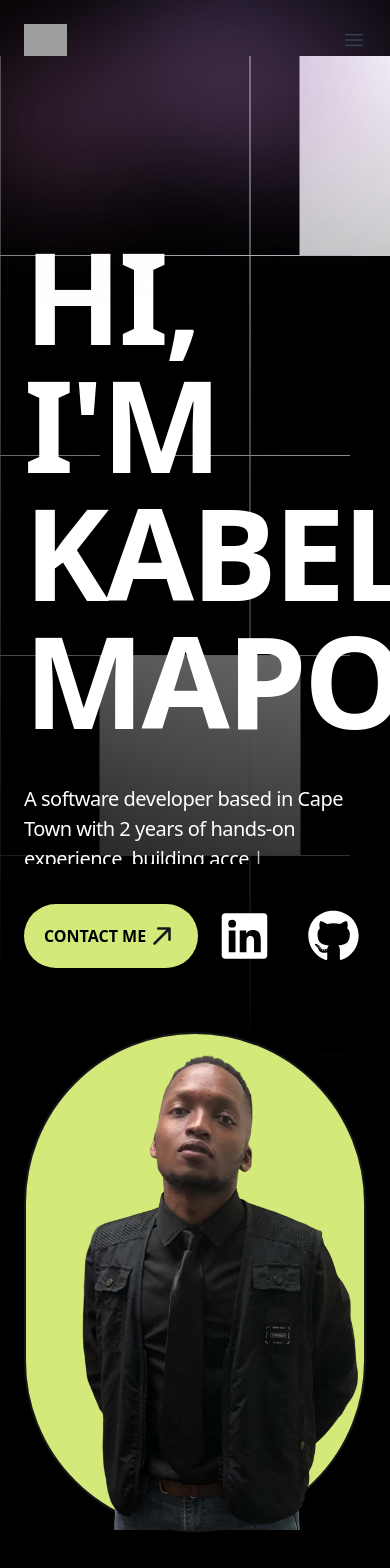
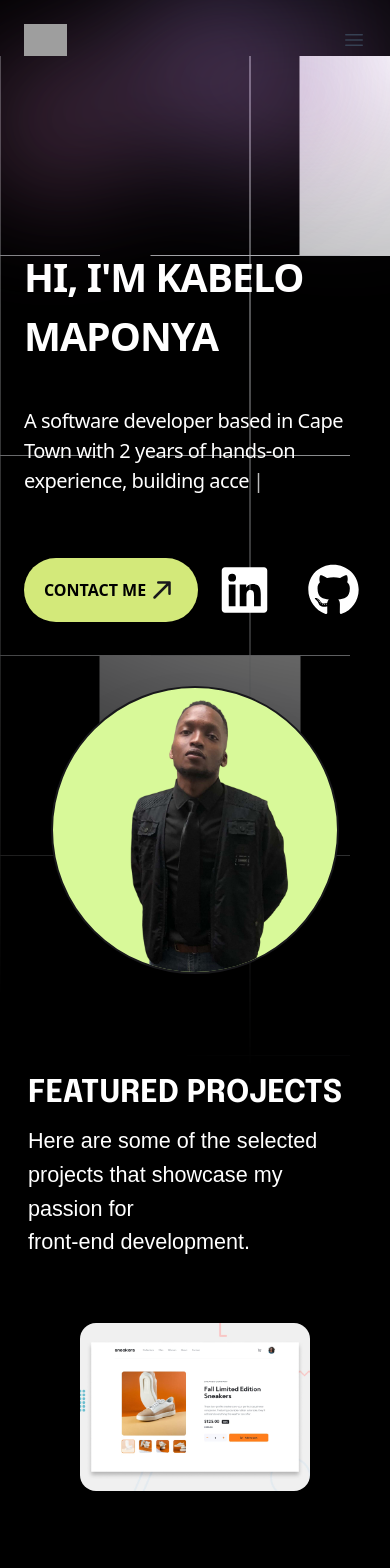
Before and after one commit to KabeloMaps/Portfolio, a React (Vite) app: page / in a window 390 px wide. Shown: the top 1568 px of the page. Built offline with nearby package versions, Linux system fonts and the light colour scheme; grey boxes are pictures that could not be loaded; a web font is replaced by a local one.

Commit message:
Removed unneccesary comments

```diff
--- a/src/components/FeatureSection.tsx
+++ b/src/components/FeatureSection.tsx
@@ -29,11 +29,11 @@ export default function FeatureSection() {
       <div className="Header-contianer">
         <div className="flex cursor-default  ">
           <div className="  flex flex-col px-7 lg:pt-12  justify-center  lg:text-start  mx-0">
-            <h2 className="text-[2.45rem] lg:text-[3rem] font-family-primary  text-white font-bold">
+            <h2 className="text-[1.95rem] sm:text-[2.45rem] md:text-[3.45rem] lg:text-[4.45rem] font-family-primary  text-white font-bold">
               FEATURED PROJECTS
             </h2>
 
-            <p className="my-2 flex text-[1.45rem] lg:text-[1.75rem]  text-left font-family-third font-normal text-lg inset-0 text-white">
+            <p className="text-[1.35rem] sm:text-[1.65rem] my-2 flex  lg:text-[1.75rem]  text-left font-family-third font-normal text-lg inset-0 text-white">
               Here are some of the selected projects that showcase my passion
               for
               <br />
--- a/src/components/HeroSection.tsx
+++ b/src/components/HeroSection.tsx
@@ -43,11 +43,11 @@ export default function HeroSection() {
         <div className="lg:col-span-2  lg:col-start-1 lg:row-start-1 lg:mx-auto lg:grid lg:w-full lg:max-w-7xl lg:grid-cols-2 lg:gap-x-8 lg:px-8">
           <div className="lg:pr-4">
             <div className=" lg:max-w-lg  flex-col ">
-              <h1 className="mt-20 mb-10 text-9xl font-semibold tracking-tight text-pretty text-white sm:text-5xl">
+              <h1 className="text-[2.45rem] sm:text-[3.5rem] mt-24 mb-10  font-semibold tracking-tight text-pretty text-white ">
                 HI, I'M KABELO MAPONYA
               </h1>
               <p className="mt-6text-xl/8 min-h-4 overflow-scroll text-[1.25rem] text-white">
-                <div className="overflow-hidden h-20">
+                <div className="overflow-hidden h-28">
                   <TextType
                     text={[
                       "A software developer based in Cape Town with 2 years of hands-on experience, building accessible and user-friendly websites.",
@@ -111,15 +111,13 @@ export default function HeroSection() {
             </div>
           </div>
         </div>
-        <div className="flex items-center justify-center lg:col-start-2 lg:row-span-2 lg:row-start-1">
-          <div
-            className="w-[500px] h-[500px] rounded-full border-2  shadow-2xl"
-            style={{ backgroundColor: "rgb(211, 233, 122)" }}
-          >
+        <div className="flex justify-center lg:col-start-2 lg:row-span-2 lg:row-start-1">
+          <div className="relative w-72 h-72 sm:w-80 sm:h-80 md:w-140 md:h-140 md:mt-24 rounded-full bg-lime-200 border-2 shadow-2xl overflow-hidden">
             <img
-              alt="hero img"
-              src="./assets/hero/Hero.png"
-              className="w-full h-full object-cover"
+              src="/assets/hero/Hero.png"
+              alt="Portrait of Kabelo Maponya"
+              className="h-full w-full object-cover"
+              loading="lazy"
             />
           </div>
         </div>
```
